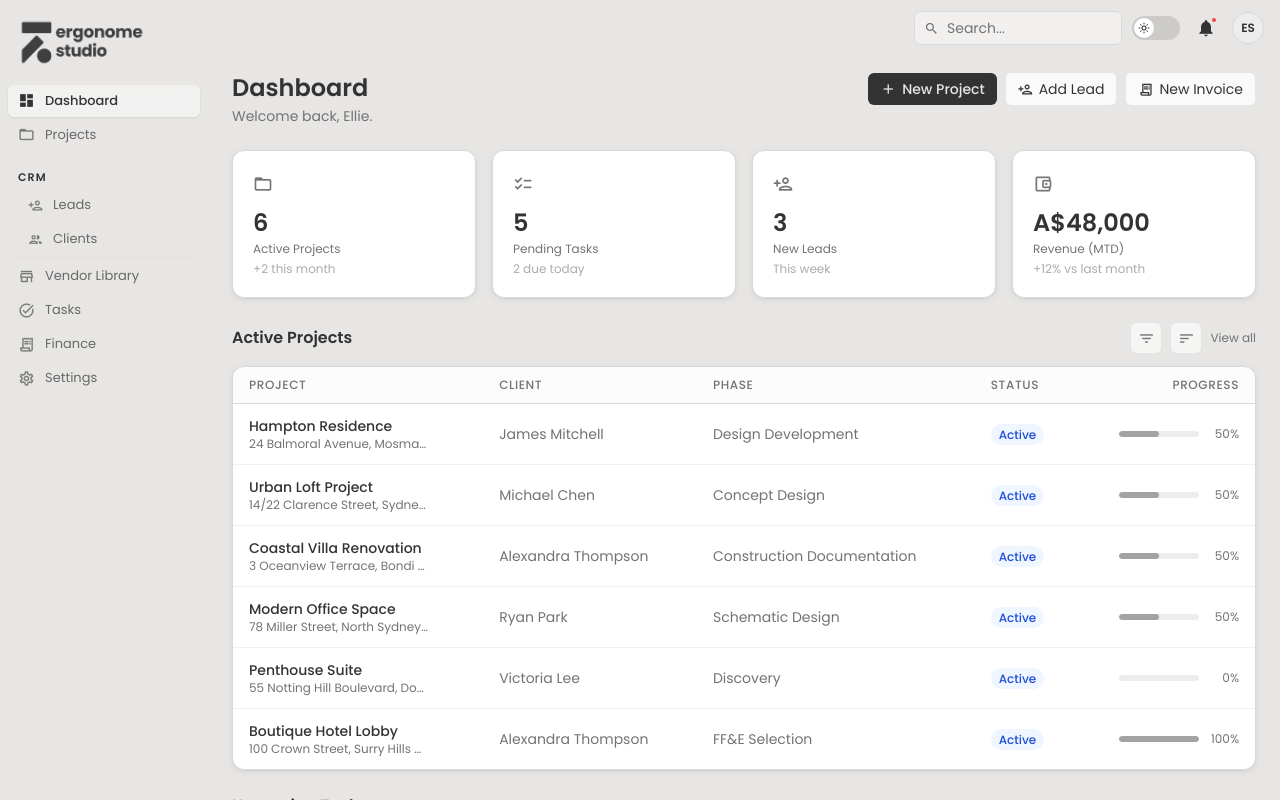
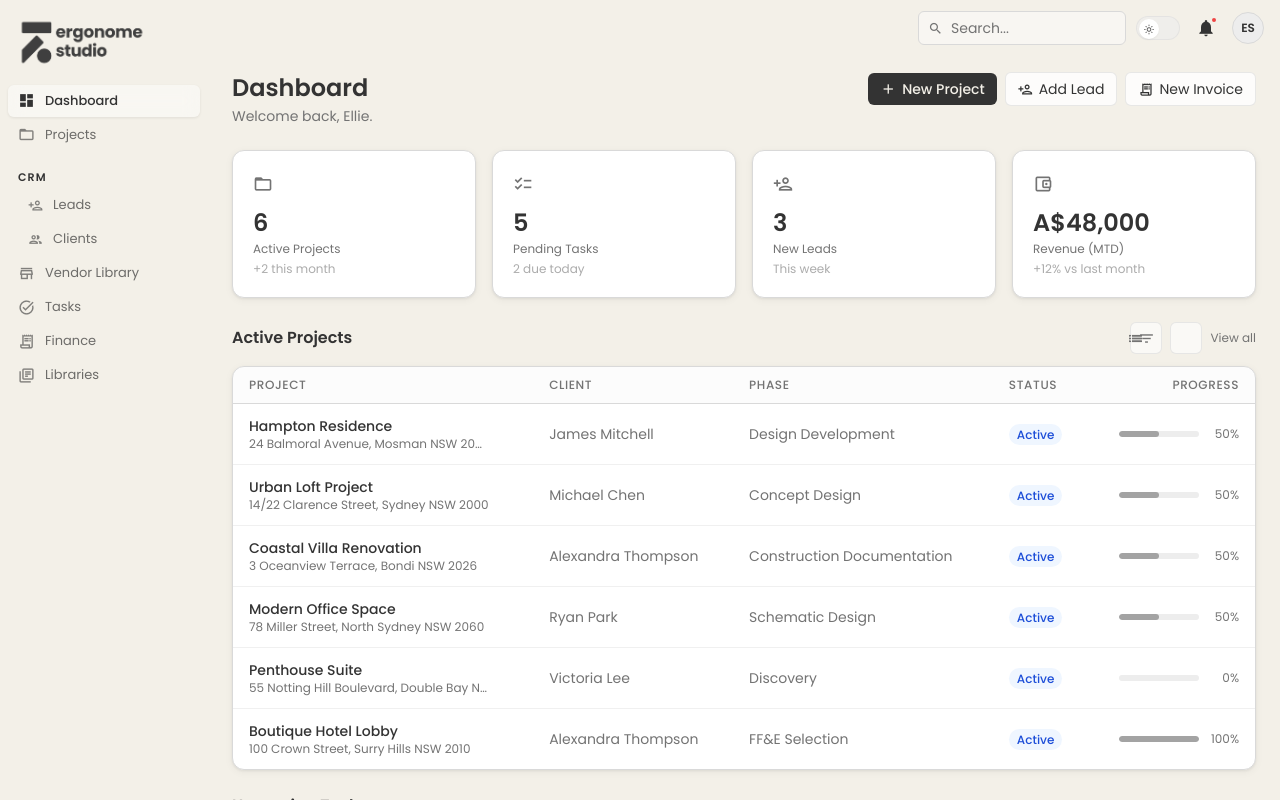
Before and after one commit to mtoma09/studio-os, a Next.js app: page /dashboard in a window 1280 px wide. Built offline with nearby package versions, Linux system fonts and the light colour scheme.

Commit message:
Update UI for consistency

```diff
--- a/app/(app)/crm/clients/page.tsx
+++ b/app/(app)/crm/clients/page.tsx
@@ -167,7 +167,7 @@ export default function ClientsPage() {
           <div className="relative">
             <button onClick={() => { setShowSortMenu(!showSortMenu); setShowFilterMenu(false); }} title="Sort"
               className="flex items-center justify-center w-9 h-9 border border-border rounded-lg text-muted-foreground hover:text-foreground hover:bg-muted/50 transition-colors">
-              <span className="material-icons-outlined" style={{ fontSize: 18 }}>sort</span>
+              <span className="material-icons-outlined" style={{ fontSize: 18 }}>list_arrow</span>
             </button>
             {showSortMenu && (
               <>
--- a/app/(app)/crm/leads/page.tsx
+++ b/app/(app)/crm/leads/page.tsx
@@ -116,7 +116,7 @@ export default function LeadsPage() {
           <div className="relative">
             <button onClick={() => { setShowSortMenu(!showSortMenu); setShowFilterMenu(false); }} title="Sort"
               className="flex items-center justify-center w-9 h-9 border border-border rounded-lg text-muted-foreground hover:text-foreground hover:bg-muted/50 transition-colors">
-              <span className="material-icons-outlined" style={{ fontSize: 18 }}>sort</span>
+              <span className="material-icons-outlined" style={{ fontSize: 18 }}>list_arrow</span>
             </button>
             {showSortMenu && (
               <>
--- a/app/(app)/dashboard/page.tsx
+++ b/app/(app)/dashboard/page.tsx
@@ -40,6 +40,7 @@ export default function DashboardPage() {
   const [showNewLead, setShowNewLead] = useState(false);
   const [showNewInvoice, setShowNewInvoice] = useState(false);
   const [tasks, setTasks] = useState<DashTask[]>(INITIAL_TASKS);
+  const [userName] = useState('Ellie');
 
   // Filter state
   const [filterPhase, setFilterPhase] = useState('All');
@@ -123,7 +124,7 @@ export default function DashboardPage() {
         <div className="flex items-start justify-between gap-4 flex-wrap">
           <div>
             <h1 className="text-2xl font-semibold">Dashboard</h1>
-            <p className="text-muted-foreground text-sm mt-0.5">Welcome back, Ellie.</p>
+            <p className="text-muted-foreground text-sm mt-0.5">Welcome back, {userName}.</p>
           </div>
           <div className="flex items-center gap-2">
             <button onClick={() => setShowNewProject(true)} className="btn-primary">
@@ -192,7 +193,7 @@ export default function DashboardPage() {
                   className={`relative flex items-center justify-center w-8 h-8 border rounded-lg transition-colors ${
                     filterStatus !== 'All Statuses' ? 'border-foreground/30 bg-card text-foreground' : 'border-border/60 bg-card/60 text-muted-foreground hover:text-foreground hover:bg-card'
                   }`}>
-                  <span className="material-icons-outlined" style={{ fontSize: 17 }}>sort</span>
+                  <span className="material-icons-outlined" style={{ fontSize: 17 }}>list_arrow</span>
                   {filterStatus !== 'All Statuses' && <span className="absolute top-1 right-1 w-1.5 h-1.5 rounded-full bg-foreground" />}
                 </button>
                 {showSortMenu && (
@@ -248,7 +249,7 @@ export default function DashboardPage() {
                       onClick={() => window.location.href = `/projects/${project.id}`}>
                       <td className="table-cell">
                         <p className="font-medium text-sm">{project.name}</p>
-                        <p className="text-xs text-muted-foreground truncate max-w-[180px]">{project.address}</p>
+                        <p className="text-xs text-muted-foreground truncate max-w-[240px]">{project.address}</p>
                       </td>
                       <td className="table-cell text-sm text-muted-foreground">{project.client?.primaryContact || '—'}</td>
                       <td className="table-cell text-sm text-muted-foreground">{project.currentPhase}</td>
--- a/app/(app)/layout.tsx
+++ b/app/(app)/layout.tsx
@@ -23,16 +23,16 @@ function ThemeToggle() {
     <button
       onClick={() => setTheme(isDark ? 'light' : 'dark')}
       title={isDark ? 'Switch to light mode' : 'Switch to dark mode'}
-      className={`relative w-12 h-6 rounded-full transition-colors duration-300 focus:outline-none ${
-        isDark ? 'bg-foreground/30' : 'bg-foreground/15'
+      className={`relative w-11 h-6 rounded-full transition-colors duration-300 focus:outline-none border border-border/50 ${
+        isDark ? 'bg-foreground/20' : 'bg-muted/60'
       }`}
     >
       <span
         className={`absolute top-0.5 left-0.5 w-5 h-5 rounded-full bg-card flex items-center justify-center shadow-sm transition-transform duration-300 ${
-          isDark ? 'translate-x-6' : 'translate-x-0'
+          isDark ? 'translate-x-[18px]' : 'translate-x-0'
         }`}
       >
-        <span className="material-icons-outlined text-foreground" style={{ fontSize: 12 }}>
+        <span className="material-icons-outlined text-foreground/80" style={{ fontSize: 11 }}>
           {isDark ? 'dark_mode' : 'light_mode'}
         </span>
       </span>
@@ -53,7 +53,7 @@ const bottomNav = [
   { href: '/procurement', icon: 'store', label: 'Vendor Library' },
   { href: '/tasks', icon: 'task_alt', label: 'Tasks' },
   { href: '/finance', icon: 'receipt_long', label: 'Finance' },
-  { href: '/settings', icon: 'settings', label: 'Settings' },
+  { href: '/libraries', icon: 'library_books', label: 'Libraries' },
 ];
 
 // ── Hardcoded vendor + task search data ──────────────────────────────────────
@@ -244,7 +244,7 @@ function AppLayoutInner({ children }: { children: ReactNode }) {
           </div>
 
           {/* Divider */}
-          <div className="h-px bg-border/50 mx-2 my-1.5" />
+          {/* <div className="h-px bg-border/50 mx-2 my-1.5" /> */}
 
           {/* Bottom nav */}
           {bottomNav.map((item) => (
--- a/app/(app)/projects/page.tsx
+++ b/app/(app)/projects/page.tsx
@@ -233,7 +233,7 @@ export default function ProjectsPage() {
                 title="Sort"
                 className="flex items-center justify-center w-9 h-9 border border-border rounded-lg text-muted-foreground hover:text-foreground hover:bg-muted/50 transition-colors"
               >
-                <span className="material-icons-outlined" style={{ fontSize: 18 }}>sort</span>
+                <span className="material-icons-outlined" style={{ fontSize: 18 }}>list_arrow</span>
               </button>
               {showSortMenu && (
                 <>
--- a/app/(app)/tasks/page.tsx
+++ b/app/(app)/tasks/page.tsx
@@ -241,7 +241,7 @@ export default function TasksPage() {
           <div className="relative">
             <button onClick={() => { setShowSortMenu(!showSortMenu); setShowFilterMenu(false); }} title="Sort"
               className="flex items-center justify-center w-9 h-9 border border-border rounded-lg text-muted-foreground hover:text-foreground hover:bg-muted/50 transition-colors">
-              <span className="material-icons-outlined" style={{ fontSize: 18 }}>sort</span>
+              <span className="material-icons-outlined" style={{ fontSize: 18 }}>list_arrow</span>
             </button>
             {showSortMenu && (
               <>
--- a/app/globals.css
+++ b/app/globals.css
@@ -6,7 +6,7 @@
 
 @layer base {
   :root {
-    --background: 40 5% 90%;
+    --background: 48 30% 93%;
     --foreground: 0 0% 20%;
     --card: 0 0% 100%;
     --card-foreground: 0 0% 20%;
--- a/components/NotificationCenter.tsx
+++ b/components/NotificationCenter.tsx
@@ -4,7 +4,7 @@ import { useState, useRef, useEffect } from 'react';
 import { useNotifications, Notification } from '@/lib/notification-context';
 
 export function NotificationCenter() {
-  const { notifications, unreadCount, markAsRead, markAllAsRead } = useNotifications();
+  const { notifications, unreadCount, markAsRead, markAsUnread, markAllAsRead } = useNotifications();
   const [open, setOpen] = useState(false);
   const [tab, setTab] = useState<'all' | 'unread'>('all');
   const ref = useRef<HTMLDivElement>(null);
@@ -23,7 +23,6 @@ export function NotificationCenter() {
     };
   }, []);
 
-  // "All" tab shows everything; "unread" shows only those with read=false
   const displayed = tab === 'unread'
     ? notifications.filter((n) => !n.read)
     : notifications;
@@ -32,7 +31,7 @@ export function NotificationCenter() {
     <div className="relative" ref={ref}>
       <button
         onClick={() => setOpen(!open)}
-        className="relative w-8 h-8 flex items-center justify-center rounded-lg hover:bg-white/30 transition-colors"
+        className="relative w-8 h-8 flex items-center justify-center rounded-lg hover:bg-muted/60 transition-colors"
         title="Notifications"
       >
         <span
@@ -79,7 +78,7 @@ export function NotificationCenter() {
               </p>
             ) : (
               displayed.map((n) => (
-                <NotificationItem key={n.id} notification={n} onMarkRead={() => markAsRead(n.id)} />
+                <NotificationItem key={n.id} notification={n} onMarkRead={() => markAsRead(n.id)} onMarkUnread={() => markAsUnread(n.id)} />
               ))
             )}
           </div>
@@ -89,7 +88,7 @@ export function NotificationCenter() {
   );
 }
 
-function NotificationItem({ notification, onMarkRead }: { notification: Notification; onMarkRead: () => void }) {
+function NotificationItem({ notification, onMarkRead, onMarkUnread }: { notification: Notification; onMarkRead: () => void; onMarkUnread: () => void }) {
   return (
     <div className={`flex items-start gap-3 px-4 py-3 hover:bg-muted/40 transition-colors border-b border-border/40 last:border-b-0 ${!notification.read ? 'bg-muted/10' : ''}`}>
       {/* Unread dot */}
@@ -109,14 +108,13 @@ function NotificationItem({ notification, onMarkRead }: { notification: Notifica
         <p className="text-xs text-muted-foreground/60 mt-1">{notification.time}</p>
       </div>
 
-      {/* Mark as read button — always visible, icon + text */}
+      {/* Mark as read/unread button */}
       <button
-        onClick={(e) => { e.stopPropagation(); onMarkRead(); }}
-        title="Mark as read"
+        onClick={(e) => { e.stopPropagation(); notification.read ? onMarkUnread() : onMarkRead(); }}
         className="flex items-center gap-1 text-xs text-muted-foreground hover:text-foreground transition-colors flex-shrink-0 mt-0.5 whitespace-nowrap"
       >
         <span className="material-icons-outlined" style={{ fontSize: 13 }}>done_all</span>
-        <span>Mark as read</span>
+        <span>{notification.read ? 'Mark unread' : 'Mark read'}</span>
       </button>
     </div>
   );
--- a/lib/notification-context.tsx
+++ b/lib/notification-context.tsx
@@ -35,7 +35,7 @@ export function NotificationProvider({ children }: { children: ReactNode }) {
   const unreadCount = notifications.filter((n) => !n.read).length;
 
   const markAsRead = (id: string) => {
-    setNotifications((prev) => prev.filter((n) => n.id !== id));
+    setNotifications((prev) => prev.map((n) => (n.id === id ? { ...n, read: true } : n)));
   };
 
   const markAsUnread = (id: string) => {
```
